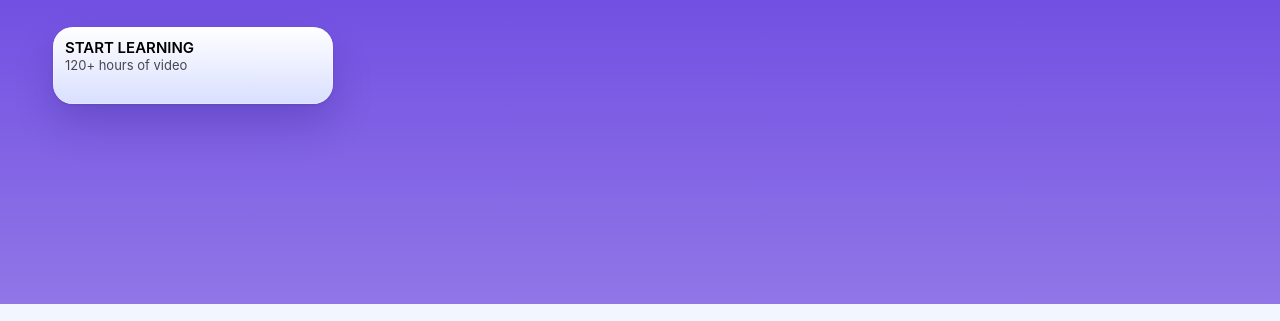
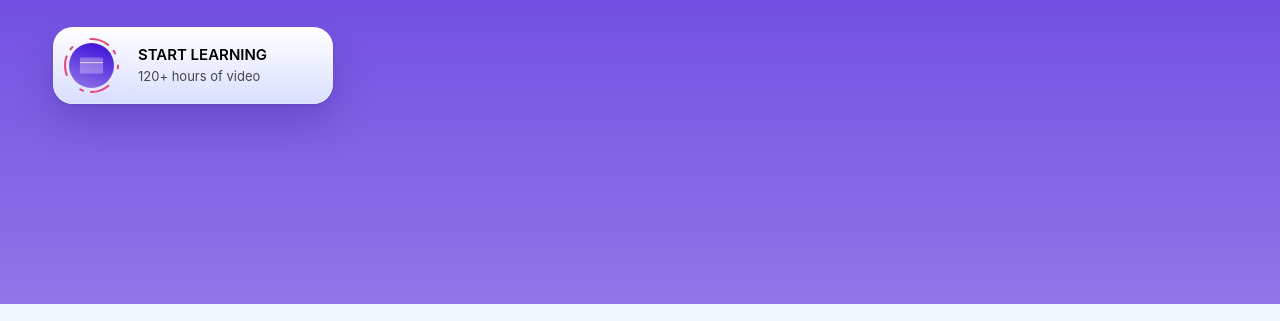
Before and after one commit to Th3lios/React-site, a Gatsby site: page / in a window 1280 px wide. Shown: the part 479-800 px from the top of the page. Built offline with nearby package versions, Linux system fonts and the light colour scheme; Gatsby itself is replaced by a stand-in of ours.

Commit message:
Animation added to purchase button

```diff
--- a/src/components/buttons/PurchaseButton.js
+++ b/src/components/buttons/PurchaseButton.js
@@ -7,8 +7,14 @@
   return (
     <Link to="/page-2">
       <Wrapper>
-        <Title>{title || "Get Pro Access"}</Title>
-        <Subtitle>{subtitle || "19$ per month" }</Subtitle>
+        <IconWrapper>
+          <Icon src="/images/icons/credit.svg" className="icon"/>
+          <Ring src="/images/icons/icon-ring.svg" />
+        </IconWrapper>
+        <TextWrapper>
+          <Title>{title || "Get Pro Access"}</Title>
+          <Subtitle>{subtitle || "19$ per month" }</Subtitle>
+        </TextWrapper>
       </Wrapper>
     </Link>
   )
@@ -21,15 +27,62 @@
   background: linear-gradient(180deg, #FFFFFF 0%, #D9DFFF 100%);
   box-shadow: 0px 1px 3px rgba(0, 0, 0, 0.1), 0px 20px 40px rgba(23, 0, 102, 0.2), inset 0px 0px 0px 0.5px rgba(255, 255, 255, 0.5);
   border-radius: 20px;
+  display: grid;
+  grid-template-columns: 53px auto;
+  align-items: center;
+  gap: 20px;
+  *, & {
+    // & means self (Wrapper)
+    // * This transition is heredate by the children component
+    transition: 1s cubic-bezier(0.075, 0.82, 0.165, 1);
+  }
+  :hover {
+    box-shadow: 0px 1px 3px rgba(0,0,0,0.1),
+    0px 30px 60px rgba(23,0,102,0.2),
+    inset 0px 0px 0px 0.5px rgba(255,255,255,0.5);
+    transform: translateY(-3px);
+    .icon {
+      transform: scale(1.2);
+    }
+  }
 `
-
 const Title = styled(Caption2)`
   color: black;
 `
-
 const Subtitle = styled(SmallText)`
   color: black;
   opacity: 0.7;
 `
+const Icon = styled.img`
+  width: 29px;
+  height: 29px;
+`
+const Ring = styled.img`
+  position: absolute;
+  top: -15px;
+  left: -16px;
+  justify-self: center;
+  ${Wrapper}:hover & {
+    transform: rotate(30deg) scale(1.2) translate(1px, 1px)
+  }
+`
+const IconWrapper = styled.div`
+  width: 45px;
+  height: 45px;
+  border-radius: 50%;
+  display: grid;
+  justify-content: center;
+  align-content: center;
+  background: linear-gradient(200.44deg, #4316DB 13.57%, #9076E7 98.38%);
+  justify-self: center;
+  position: relative;
+  ${Wrapper}:hover & {
+    filter: hue-rotate(10deg) brightness(150%) saturate(130%)
+  }
+`
+const TextWrapper = styled.div`
+  display: grid;
+  gap: 4px
+`
 
 export default PurchaseButton
```
